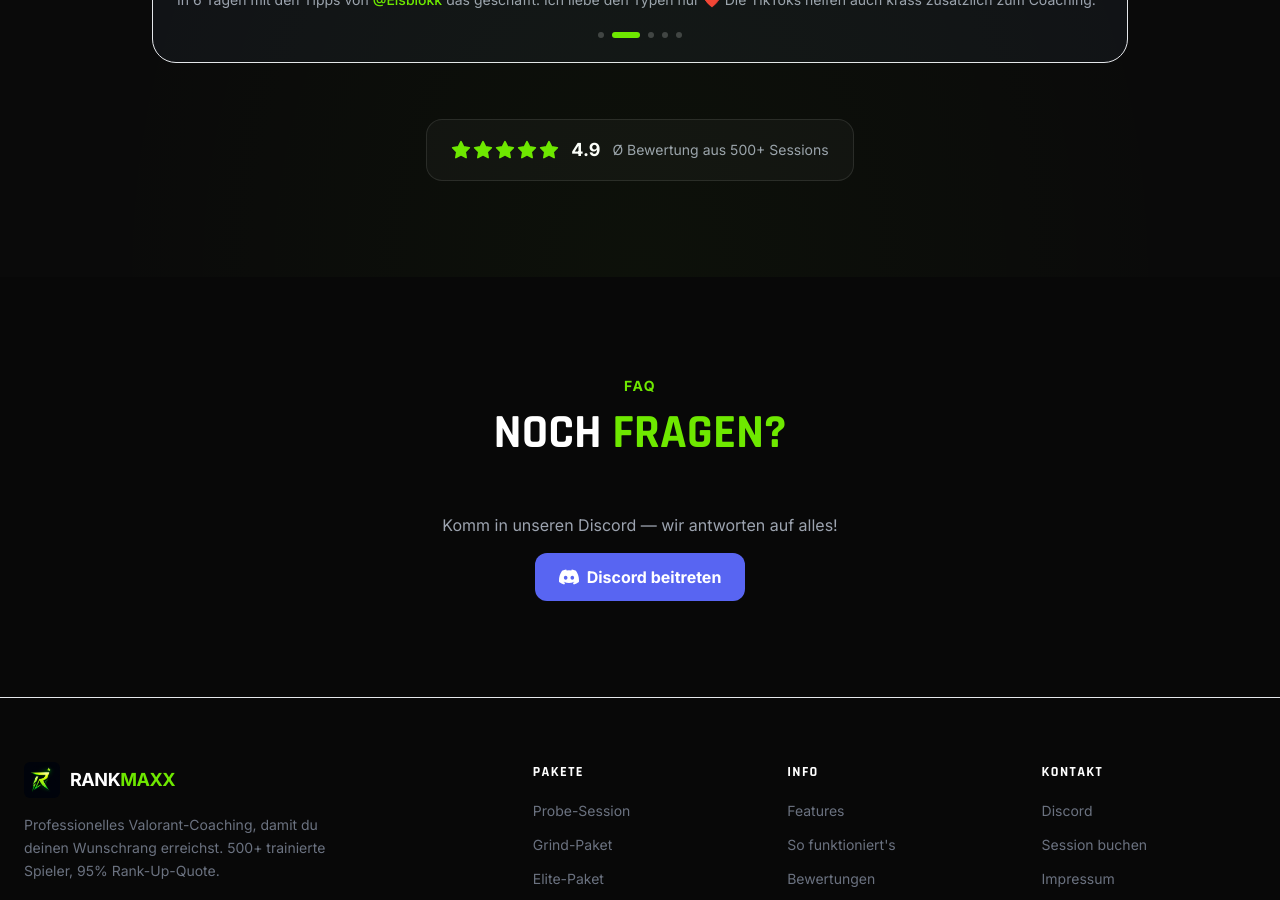
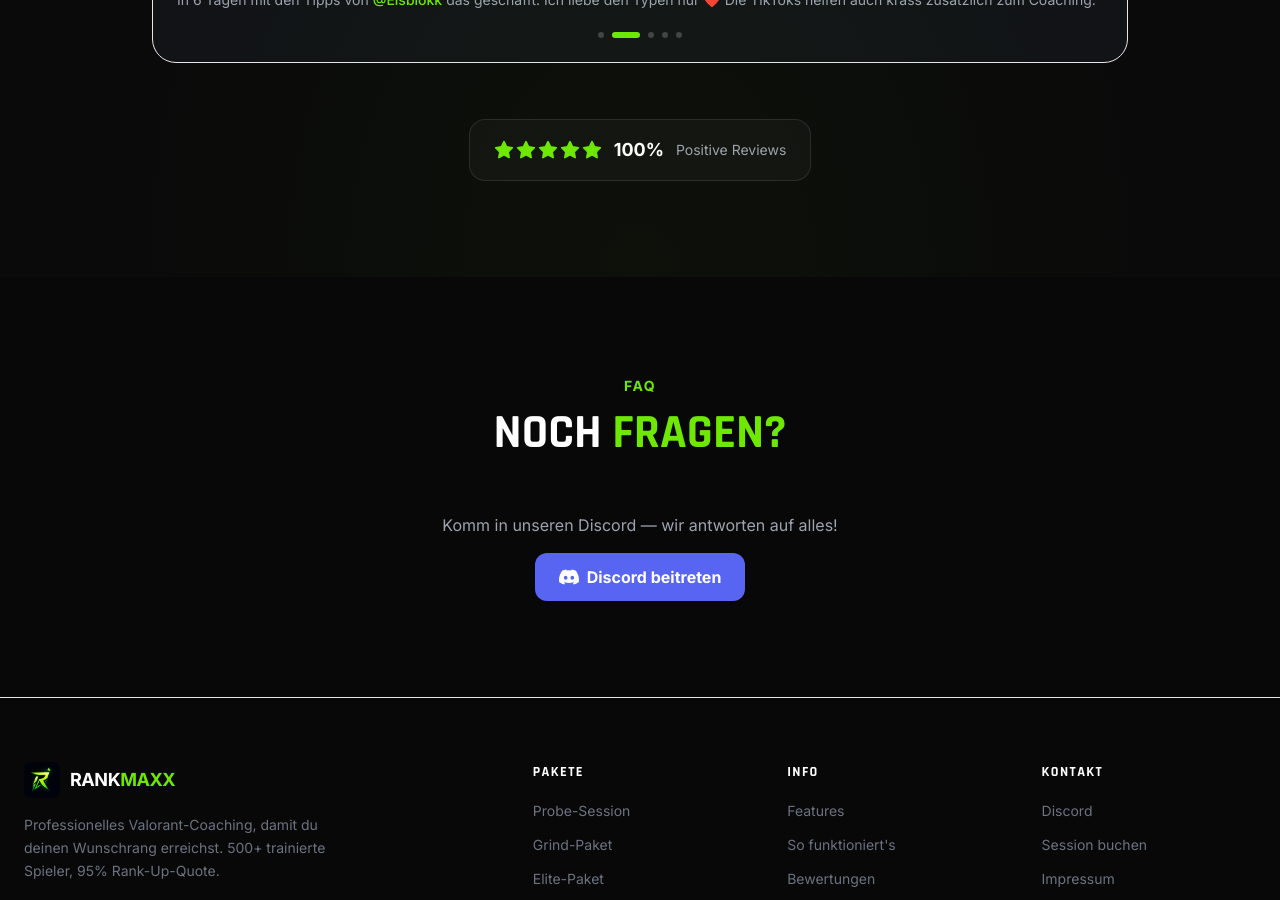
Before and after one commit to justinhelbig96-web/maxranktest, a Next.js app: page / in a window 1280 px wide. Shown: the part 4080-4980 px from the top of the page. Built offline with nearby package versions, Linux system fonts and the light colour scheme.

Commit message:
feat: replace rating bar with 100% Positive Reviews

```diff
--- a/components/Testimonials.tsx
+++ b/components/Testimonials.tsx
@@ -285,7 +285,7 @@
           )}
         </AnimatePresence>
 
-        {/* ── Average rating ── */}
+        {/* ── Rating ── */}
         <motion.div
           initial={{ opacity: 0, y: 20 }}
           whileInView={{ opacity: 1, y: 0 }}
@@ -299,8 +299,8 @@
                 <Star key={i} className="w-5 h-5 text-[#6EE800] fill-[#6EE800]" />
               ))}
             </div>
-            <span className="text-white font-bold text-lg">4.9</span>
-            <span className="text-gray-400 text-sm">Ø Bewertung aus 500+ Sessions</span>
+            <span className="text-white font-bold text-lg">100%</span>
+            <span className="text-gray-400 text-sm">Positive Reviews</span>
           </div>
         </motion.div>
       </div>
```
